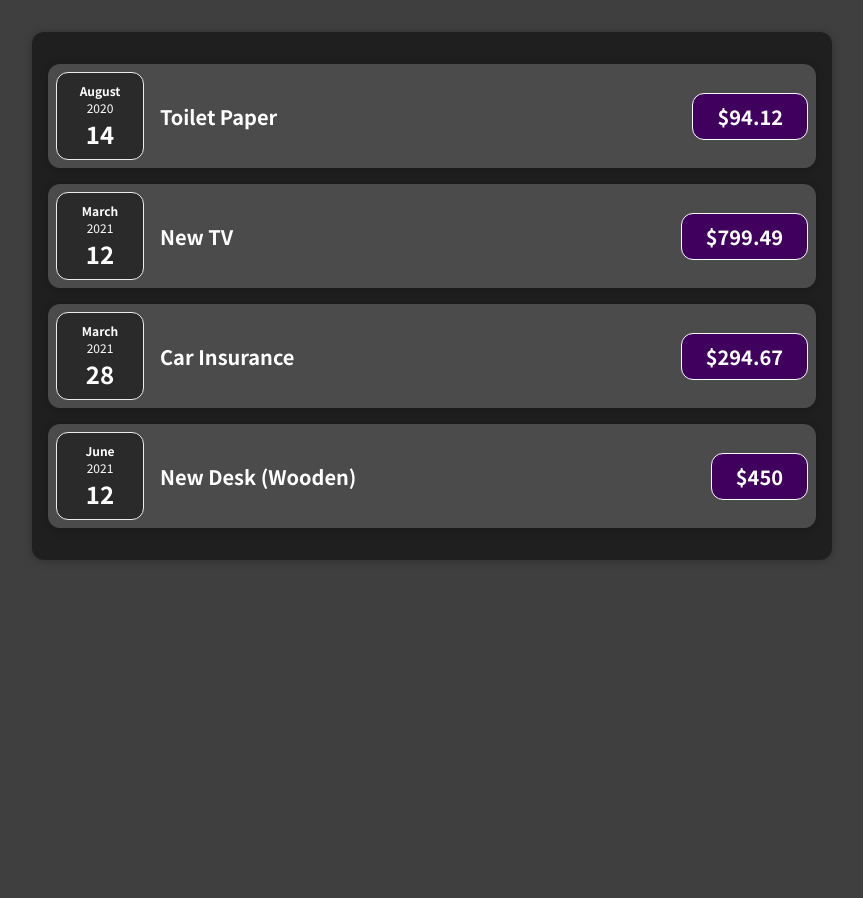
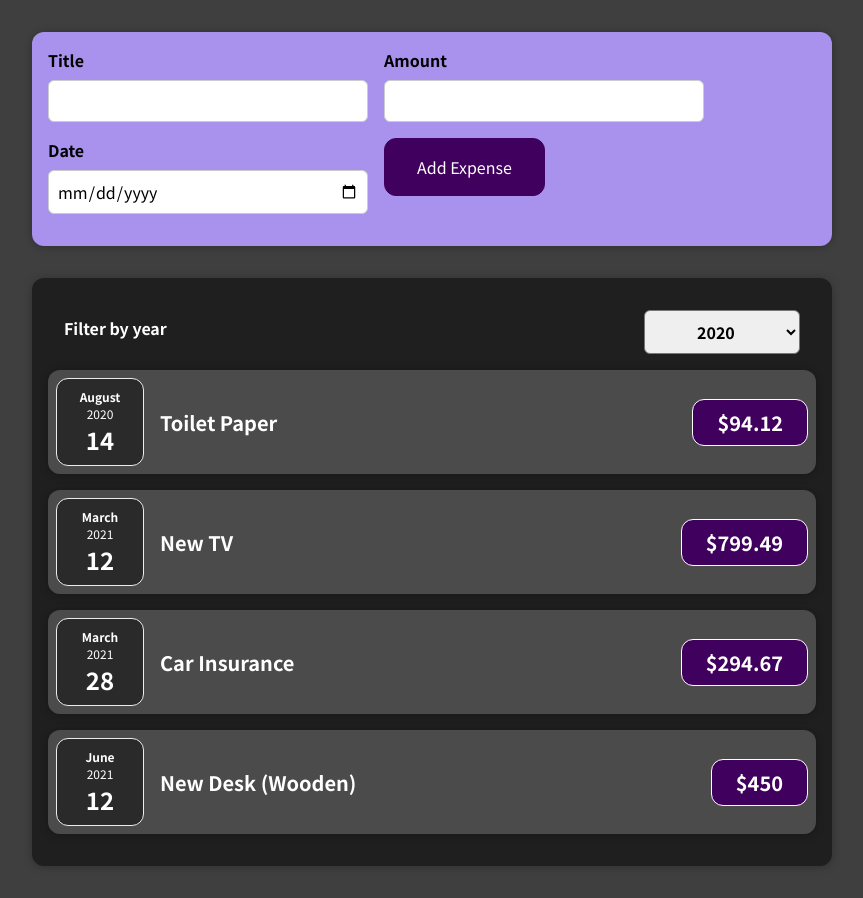
Before and after one commit to fnhg1ab0/Reactjs, a React (Create React App) app in the folder code/: page / in a window 1280 px wide. Shown: the whole page, without its empty margins (208-1071 px from the left). Before the commit the page ends 800 px from the top, so only its background shows below. Built offline with nearby package versions, Linux system fonts and the light colour scheme.

Commit message:
expense tracker

```diff
--- a/code/src/App.js
+++ b/code/src/App.js
@@ -1,6 +1,6 @@
 import Expenses from "./components/Expenses/Expenses.js";
+import AddExpense from "./components/AddExpense/AddExpense";
 
-function App() {
 const expenses = [
     {
         id: 'e1',
@@ -28,8 +28,17 @@ function App() {
     },
 ];
 
+// Component
+function App() {
+    const addExpense = (inputExpenseData) => {
+        const expenseData = {
+            ...inputExpenseData
+        };
+        console.log(expenseData);
+    }
     return (
         <div>
+            <AddExpense onAddExpense={addExpense}/>
             <Expenses items={expenses}/>
         </div>
     );
--- /dev/null
+++ b/code/src/components/AddExpense/AddExpense.css
@@ -0,0 +1,38 @@
+.new-expense {
+    background-color: #a892ee;
+    padding: 1rem;
+    margin: 2rem auto;
+    width: 50rem;
+    max-width: 95%;
+    border-radius: 12px;
+    text-align: center;
+    box-shadow: 0 1px 8px rgba(0, 0, 0, 0.25);
+}
+
+.new-expense button {
+    font: inherit;
+    cursor: pointer;
+    padding: 1rem 2rem;
+    border: 1px solid #40005d;
+    background-color: #40005d;
+    color: white;
+    border-radius: 12px;
+    margin-right: 1rem;
+}
+
+.new-expense button:hover,
+.new-expense button:active {
+    background-color: #510674;
+    border-color: #510674;
+}
+
+.new-expense button.alternative {
+    color: #220131;
+    border-color: transparent;
+    background-color: transparent;
+}
+
+.new-expense button.alternative:hover,
+.new-expense button.alternative:active {
+    background-color: #ddb3f8;
+}
--- /dev/null
+++ b/code/src/components/AddExpense/AddExpense.js
@@ -0,0 +1,17 @@
+import './AddExpense.css';
+import ExpenseForm from './ExpenseForm';
+const AddExpense = ({onAddExpense}) => {
+    const saveExpenseDataHandler = (inputExpenseData) => {
+        const expenseData = {
+            ...inputExpenseData
+        };
+        onAddExpense(expenseData);
+    }
+
+    return(
+        <div className="new-expense">
+            <ExpenseForm onExpenseData={saveExpenseDataHandler}/>
+        </div>
+    );
+};
+export default AddExpense;
--- /dev/null
+++ b/code/src/components/AddExpense/ExpenseForm.css
@@ -0,0 +1,26 @@
+.new-expense__controls {
+    display: flex;
+    flex-wrap: wrap;
+    gap: 1rem;
+    margin-bottom: 1rem;
+    text-align: left;
+}
+
+.new-expense__control label {
+    font-weight: bold;
+    margin-bottom: 0.5rem;
+    display: block;
+}
+
+.new-expense__control input {
+    font: inherit;
+    padding: 0.5rem;
+    border-radius: 6px;
+    border: 1px solid #ccc;
+    width: 20rem;
+    max-width: 100%;
+}
+
+.new-expense__actions {
+    text-align: right;
+}
--- /dev/null
+++ b/code/src/components/AddExpense/ExpenseForm.js
@@ -0,0 +1,89 @@
+import React, {useState} from 'react';
+import './ExpenseForm.css';
+const ExpenseForm = ({onExpenseData}) => {
+    const [title, updateTitle] = useState('');
+    const [amount, updateAmount] = useState('');
+    const [date, updateDate] = useState('');
+    //alternative to useState
+    // const [userInput, updateUserInput] = useState({
+    //     title: '',
+    //     amount: '',
+    //     date: ''
+    // });
+
+    const titleChangeHandler = (event) => {
+        updateTitle(event.target.value);
+        //alternative to useState
+        // updateTitle((prevState) => {
+        //     return {...prevState, title: event.target.value};
+        // });
+    }
+    const amountChangeHandler = (event) => {
+        updateAmount(event.target.value);
+        //alternative to useState
+        // updateTitle((prevState) => {
+        //     return {...prevState, amount: event.target.value};
+        // });
+    }
+    const dateChangeHandler = (event) => {
+        updateDate(event.target.value);
+        //alternative to useState
+        // updateTitle((prevState) => {
+        //     return {...prevState, date: event.target.value};
+        // });
+    }
+
+    // alternative to ChangeHandler
+    const inputChangeHandler = (identifier, event) => {
+        if(identifier === 'title'){
+            updateTitle(event.target.value);
+        }
+        else if(identifier === 'amount'){
+            updateAmount(event.target.value);
+        }
+        else if(identifier === 'date'){
+            updateDate(event.target.value);
+        }
+    }
+
+    const submitHandler = (event) => {
+        event.preventDefault();
+        const expenseData = {
+            title: title,
+            amount: amount,
+            date: new Date(date)
+        };
+
+        // two-way binding
+        // to receive data input and change the state
+        updateTitle('');
+        updateAmount('');
+        updateDate('');
+
+        // child to parent communication
+        onExpenseData(expenseData);
+    };
+
+    return(
+        <form action="" onSubmit={submitHandler}>
+            <div className="new-expense__controls">
+                <div className="new-expense__control">
+                    <label htmlFor="">Title</label>
+                    <input type="text" value={title} onChange={(event) => {inputChangeHandler('title', event)}}/>
+                </div>
+                <div className="new-expense__control">
+                    <label htmlFor="">Amount</label>
+                    <input type="number" value={amount} min="0.01" step="0.01" onChange={amountChangeHandler}/>
+                </div>
+                <div className="new-expense__control">
+                    <label htmlFor="">Date</label>
+                    <input type="date" value={date} min="2019-01-01" max="2022-12-31" onChange={dateChangeHandler}/>
+                </div>
+                <div className="new-expense__actions">
+                    <button type="submit">Add Expense</button>
+                </div>
+            </div>
+        </form>
+    );
+};
+export default ExpenseForm;
--- /dev/null
+++ b/code/src/components/Expenses/ExpenseFilter.css
@@ -0,0 +1,25 @@
+.expenses-filter {
+    color: white;
+    padding: 0 1rem;
+}
+
+.expenses-filter__control {
+    display: flex;
+    width: 100%;
+    align-items: center;
+    justify-content: space-between;
+    margin: 1rem 0;
+}
+
+.expenses-filter label {
+    font-weight: bold;
+    margin-bottom: 0.5rem;
+    text-align: center;
+}
+
+.expenses-filter select {
+    font: inherit;
+    padding: 0.5rem 3rem;
+    font-weight: bold;
+    border-radius: 6px;
+}
--- /dev/null
+++ b/code/src/components/Expenses/ExpenseFilter.js
@@ -0,0 +1,20 @@
+import './ExpenseFilter.css';
+const ExpenseFilter = ({onFilterChange, selected}) => {
+    const selectHandler = (event) => {
+        onFilterChange(event.target.value);
+    }
+    return(
+        <div className='expenses-filter'>
+            <div className="expenses-filter__control">
+                <label htmlFor="">Filter by year</label>
+                <select value={selected} onChange={selectHandler}>
+                    <option value="2022">2022</option>
+                    <option value="2021">2021</option>
+                    <option value="2020">2020</option>
+                    <option value="2019">2019</option>
+                </select>
+            </div>
+        </div>
+    );
+};
+export default ExpenseFilter;
--- a/code/src/components/Expenses/Expenses.js
+++ b/code/src/components/Expenses/Expenses.js
@@ -1,10 +1,18 @@
 import './Expenses.css';
 import ExpenseItem from "./ExpenseItem.js";
+import {useState} from "react";
 import Card from "../Card/Card.js";
+import ExpenseFilter from "./ExpenseFilter.js";
 
 function Expenses(props) {
+    const [filteredYear, setFilteredYear] = useState('2020');
+    const filterChangeHandler = (selectedYear) => {
+        setFilteredYear(selectedYear);
+        console.log(selectedYear);
+    }
     return (
         <Card className="expenses">
+            <ExpenseFilter selected={filteredYear} onFilterChange={filterChangeHandler}/>
             <ExpenseItem
                 title={props.items[0].title}
                 amount={props.items[0].amount}
```
Lines whose indentation alone changed are shown as unchanged.
